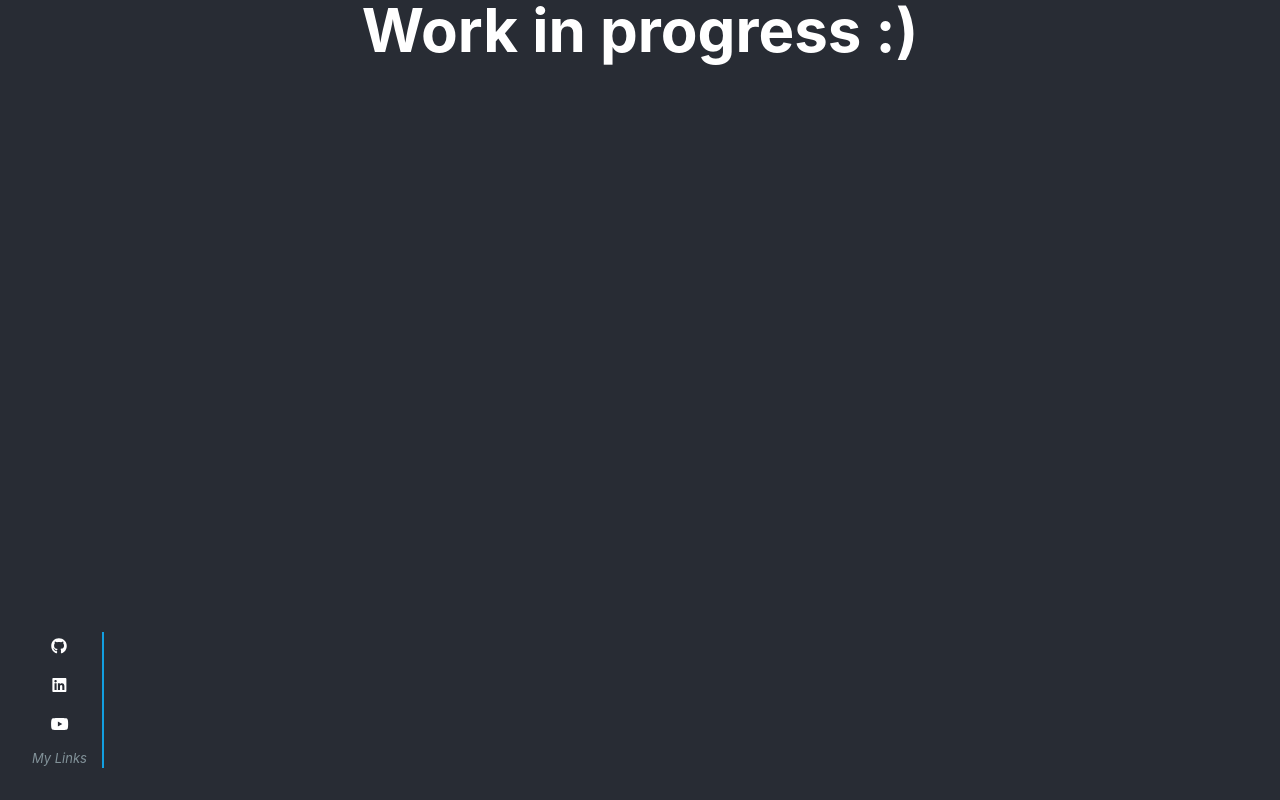
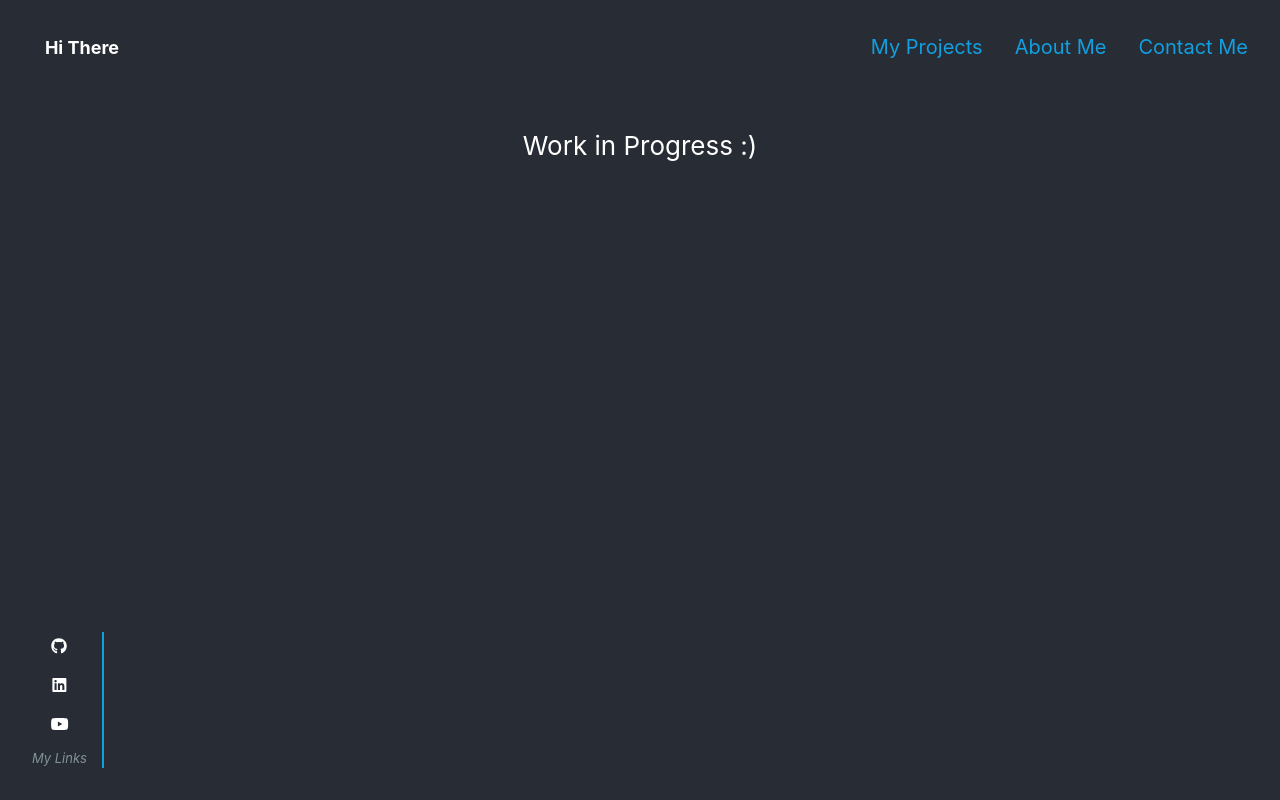
Before and after one commit to mattpassarelli/personal-site, a React (Create React App) app: page / in a window 1280 px wide. Built offline with nearby package versions, Linux system fonts and the light colour scheme.

Commit message:
Added Navbar

```diff
--- a/src/components/App.js
+++ b/src/components/App.js
@@ -1,13 +1,12 @@
-import { Heading } from "@chakra-ui/layout";
 import "../styles/App.css";
 import LinksBar from "./LinksBar";
+import NavBar from "./Header";
 
 function App() {
   return (
     <div className="App">
-      <Heading as="h2" size="3xl">
-        Work in progress :)
-      </Heading>
+        <NavBar />
+      Work in Progress :)
       <div className="linkBar">
         <LinksBar />
       </div>
--- /dev/null
+++ b/src/components/Header.jsx
@@ -0,0 +1,81 @@
+import React from "react";
+import { Link, Box, Flex, Text, Button, Stack } from "@chakra-ui/react";
+import MenuToggle from "./MenuToggle";
+import Logo from "./Images/Logo";
+import "../styles/Header.css";
+
+const NavBar = (props) => {
+  const [isOpen, setIsOpen] = React.useState(false);
+
+  const toggle = () => setIsOpen(!isOpen);
+
+  return (
+    <NavBarContainer {...props}>
+      <Logo
+        w="100px"
+        color={["white", "white", "primary.500", "primary.500"]}
+      />
+      <MenuToggle toggle={toggle} isOpen={isOpen} />
+      <MenuLinks isOpen={isOpen} />
+    </NavBarContainer>
+  );
+};
+
+const MenuItem = ({
+  children,
+  isLast,
+  to = "/",
+  as = {},
+  size = "xl",
+  ...rest
+}) => {
+  return (
+    <Link to>
+      <Text display="block" {...rest} fontSize={size} className="menuItemLinks">
+        {children}
+      </Text>
+    </Link>
+  );
+};
+
+const MenuLinks = ({ isOpen }) => {
+  return (
+    <Box
+      display={{ base: isOpen ? "block" : "none", md: "block" }}
+      flexBasis={{ base: "100%", md: "auto" }}
+    >
+      <Stack
+        spacing={8}
+        align="center"
+        justify={["center", "space-between", "flex-end", "flex-end"]}
+        direction={["column", "row", "row", "row"]}
+        pt={[4, 4, 0, 0]}
+      >
+        <MenuItem to="/how">My Projects </MenuItem>
+        <MenuItem to="/faetures">About Me </MenuItem>
+        <MenuItem to="/pricing">Contact Me </MenuItem>
+      </Stack>
+    </Box>
+  );
+};
+
+const NavBarContainer = ({ children, ...props }) => {
+  return (
+    <Flex
+      as="nav"
+      align="center"
+      justify="space-between"
+      wrap="wrap"
+      w="100%"
+      mb={8}
+      p={8}
+      bg={["primary.500", "primary.500", "transparent", "transparent"]}
+      color={["white", "white", "primary.700", "primary.700"]}
+      {...props}
+    >
+      {children}
+    </Flex>
+  );
+};
+
+export default NavBar;
--- /dev/null
+++ b/src/components/Images/Logo.jsx
@@ -0,0 +1,13 @@
+import React from "react";
+import { Box, Text } from "@chakra-ui/react";
+
+export default function Logo(props) {
+  return (
+    <Box {...props}>
+      <Text fontSize="lg" fontWeight="bold">
+        {/* TODO: Do I want some logo? */}
+        Hi There
+      </Text>
+    </Box>
+  );
+}
--- a/src/components/LinksBar.jsx
+++ b/src/components/LinksBar.jsx
@@ -6,6 +6,7 @@ import {
   faYoutube,
 } from "@fortawesome/free-brands-svg-icons";
 
+//TODO: Use the Header as a reference for scaling
 export default function LinksBar() {
   return (
     <div className="links">
--- /dev/null
+++ b/src/components/MenuToggle.jsx
@@ -0,0 +1,33 @@
+import { Box } from "@chakra-ui/layout";
+
+const CloseIcon = () => (
+  <svg width="24" viewBox="0 0 18 18" xmlns="http://www.w3.org/2000/svg">
+    <title>Close</title>
+    <path
+      fill="white"
+      d="M9.00023 7.58599L13.9502 2.63599L15.3642 4.04999L10.4142 8.99999L15.3642 13.95L13.9502 15.364L9.00023 10.414L4.05023 15.364L2.63623 13.95L7.58623 8.99999L2.63623 4.04999L4.05023 2.63599L9.00023 7.58599Z"
+    />
+  </svg>
+);
+
+const MenuIcon = () => (
+  <svg
+    width="24px"
+    viewBox="0 0 20 20"
+    xmlns="http://www.w3.org/2000/svg"
+    fill="white"
+  >
+    <title>Menu</title>
+    <path d="M0 3h20v2H0V3zm0 6h20v2H0V9zm0 6h20v2H0v-2z" />
+  </svg>
+);
+
+const MenuToggle = ({ toggle, isOpen }) => {
+  return (
+    <Box display={{ base: "block", md: "none" }} onClick={toggle}>
+      {isOpen ? <CloseIcon /> : <MenuIcon />}
+    </Box>
+  );
+};
+
+export default MenuToggle;
--- /dev/null
+++ b/src/styles/Header.css
@@ -0,0 +1,3 @@
+.menuItemLinks {
+    color: rgb(18, 159, 224);
+}
```
